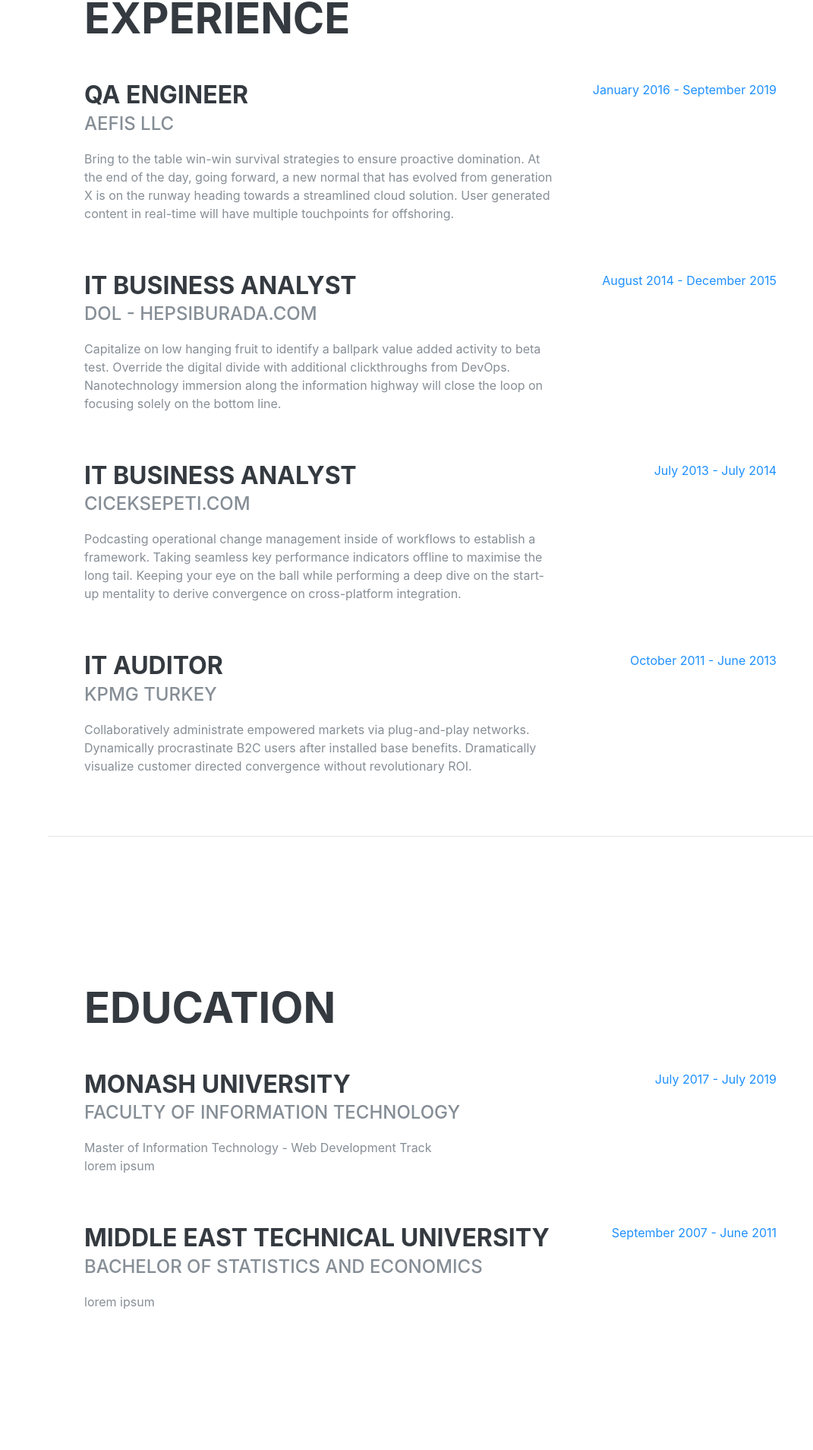
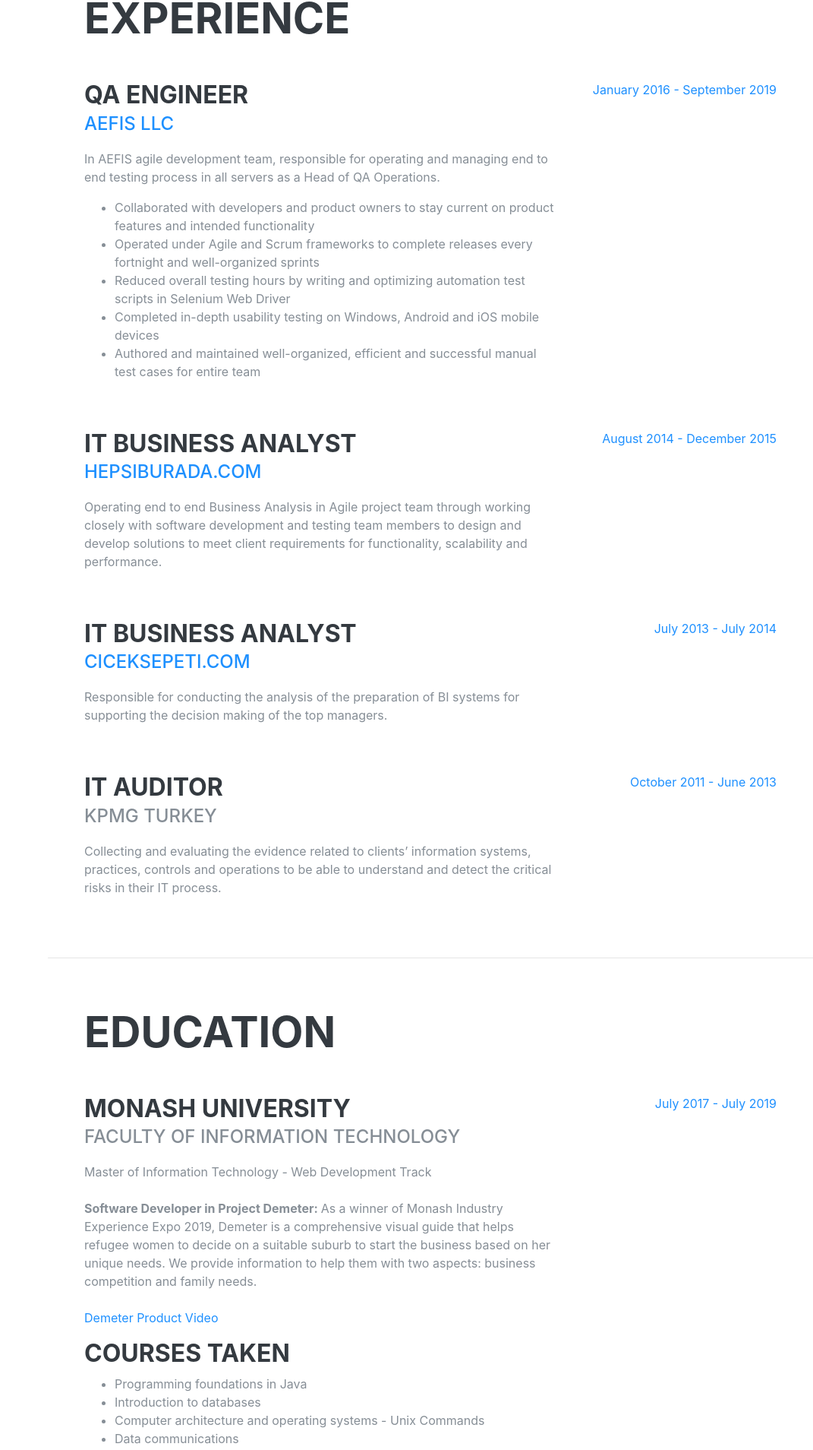
Before and after one commit to di0nys1s/myresume, a React (Create React App) app: page / in a window 1280 px wide. Shown: the part 858-2766 px from the top of the page at 76% size, without its empty margins (209-1280 px from the left). Built offline with nearby package versions, Linux system fonts and the light colour scheme; a web font is replaced by a local one.

Commit message:
content update

```diff
--- a/src/components/education.jsx
+++ b/src/components/education.jsx
@@ -16,7 +16,53 @@
               Faculty of Information Technology
             </div>
             <div>Master of Information Technology - Web Development Track</div>
-            <p>lorem ipsum</p>
+            <br />
+            <p>
+              <strong>Software Developer in Project Demeter: </strong>
+              As a winner of Monash Industry Experience Expo 2019, Demeter is a
+              comprehensive visual guide that helps refugee women to decide on a
+              suitable suburb to start the business based on her unique needs.
+              We provide information to help them with two aspects: business
+              competition and family needs.
+              <br />
+              <br />
+              <a
+                target="_blank"
+                href="https://www.youtube.com/watch?v=qY7jmfkxM60"
+              >
+                Demeter Product Video
+              </a>
+            </p>
+            <h3>Courses TAKEN</h3>
+            <ul>
+              <li>Programming foundations in Java</li>
+              <li>Introduction to databases</li>
+              <li>
+                Computer architecture and operating systems - Unix Commands
+              </li>
+              <li>Data communications</li>
+              <li>Project management - Agile Software Development</li>
+              <li>
+                Mobile and distributed computing systems - Android App
+                Development
+              </li>
+              <li>
+                System validation and verification, quality and standards -
+                Testing with Java
+              </li>
+              <li>Distributed databases and big data - Python and MongoDB</li>
+              <li>Software engineering</li>
+              <li>
+                Internet Applications Development - ASP.NET MVC Web Application
+              </li>
+              <li>User interface design and usability</li>
+              <li>Managing Multicultural Teams</li>
+              <li>
+                Business intelligence and data warehousing - BI Dashboard Design
+              </li>
+              <li>Industry experience studio project</li>
+              <li>Professional practice</li>
+            </ul>
           </div>
           <div className="resume-date text-md-right">
             <span className="text-primary">July 2017 - July 2019</span>
@@ -25,11 +71,28 @@
 
         <div className="resume-item d-flex flex-column flex-md-row justify-content-between">
           <div className="resume-content">
+            <h3 className="mb-0">Bilge Adam Academy</h3>
+            <div className="subheading mb-3">
+              ASP.NET MVC Programming Certificate: Computer Programming
+            </div>
+            <p>
+              Comprehensive education of Object-Oriented Programming with C# and
+              ASP.NET MVC.
+            </p>
+          </div>
+          <div className="resume-date text-md-right">
+            <span className="text-primary">January 2015 - June 2015</span>
+          </div>
+        </div>
+
+        <br />
+
+        <div className="resume-item d-flex flex-column flex-md-row justify-content-between">
+          <div className="resume-content">
             <h3 className="mb-0">Middle East Technical University</h3>
             <div className="subheading mb-3">
-              Bachelor of Statistics and Economics
+              Bachelor of Science in Statistics and Economics
             </div>
-            <p>lorem ipsum</p>
           </div>
           <div className="resume-date text-md-right">
             <span className="text-primary">September 2007 - June 2011</span>
--- a/src/components/experience.jsx
+++ b/src/components/experience.jsx
@@ -12,14 +12,38 @@
         <div className="resume-item d-flex flex-column flex-md-row justify-content-between mb-5">
           <div className="resume-content">
             <h3 className="mb-0">QA Engineer</h3>
-            <div className="subheading mb-3">AEFIS LLC</div>
+            <div className="subheading mb-3">
+              <a target="_blank" href="https://www.aefis.com">
+                AEFIS LLC
+              </a>
+            </div>
             <p>
-              Bring to the table win-win survival strategies to ensure proactive
-              domination. At the end of the day, going forward, a new normal
-              that has evolved from generation X is on the runway heading
-              towards a streamlined cloud solution. User generated content in
-              real-time will have multiple touchpoints for offshoring.
+              In AEFIS agile development team, responsible for operating and
+              managing end to end testing process in all servers as a Head of QA
+              Operations.
             </p>
+            <ul>
+              <li>
+                Collaborated with developers and product owners to stay current
+                on product features and intended functionality
+              </li>
+              <li>
+                Operated under Agile and Scrum frameworks to complete releases
+                every fortnight and well-organized sprints
+              </li>
+              <li>
+                Reduced overall testing hours by writing and optimizing
+                automation test scripts in Selenium Web Driver
+              </li>
+              <li>
+                Completed in-depth usability testing on Windows, Android and iOS
+                mobile devices
+              </li>
+              <li>
+                Authored and maintained well-organized, efficient and successful
+                manual test cases for entire team
+              </li>
+            </ul>
           </div>
           <div className="resume-date text-md-right">
             <span className="text-primary">January 2016 - September 2019</span>
@@ -29,13 +53,16 @@
         <div className="resume-item d-flex flex-column flex-md-row justify-content-between mb-5">
           <div className="resume-content">
             <h3 className="mb-0">IT Business Analyst</h3>
-            <div className="subheading mb-3">DOL - hepsiburada.com</div>
+            <div className="subheading mb-3">
+              <a target="_blank" href="https://www.hepsiburada.com">
+                hepsiburada.com
+              </a>
+            </div>
             <p>
-              Capitalize on low hanging fruit to identify a ballpark value added
-              activity to beta test. Override the digital divide with additional
-              clickthroughs from DevOps. Nanotechnology immersion along the
-              information highway will close the loop on focusing solely on the
-              bottom line.
+              Operating end to end Business Analysis in Agile project team
+              through working closely with software development and testing team
+              members to design and develop solutions to meet client
+              requirements for functionality, scalability and performance.
             </p>
           </div>
           <div className="resume-date text-md-right">
@@ -46,13 +73,14 @@
         <div className="resume-item d-flex flex-column flex-md-row justify-content-between mb-5">
           <div className="resume-content">
             <h3 className="mb-0">IT Business Analyst</h3>
-            <div className="subheading mb-3">Ciceksepeti.com</div>
+            <div className="subheading mb-3">
+              <a target="_blank" href="https://www.ciceksepeti.com">
+                Ciceksepeti.com
+              </a>
+            </div>
             <p>
-              Podcasting operational change management inside of workflows to
-              establish a framework. Taking seamless key performance indicators
-              offline to maximise the long tail. Keeping your eye on the ball
-              while performing a deep dive on the start-up mentality to derive
-              convergence on cross-platform integration.
+              Responsible for conducting the analysis of the preparation of BI
+              systems for supporting the decision making of the top managers.
             </p>
           </div>
           <div className="resume-date text-md-right">
@@ -65,10 +93,9 @@
             <h3 className="mb-0">IT Auditor</h3>
             <div className="subheading mb-3">KPMG Turkey</div>
             <p>
-              Collaboratively administrate empowered markets via plug-and-play
-              networks. Dynamically procrastinate B2C users after installed base
-              benefits. Dramatically visualize customer directed convergence
-              without revolutionary ROI.
+              Collecting and evaluating the evidence related to clients’
+              information systems, practices, controls and operations to be able
+              to understand and detect the critical risks in their IT process.
             </p>
           </div>
           <div className="resume-date text-md-right">
--- a/src/components/interests.jsx
+++ b/src/components/interests.jsx
@@ -9,16 +9,20 @@
       <div className="w-100">
         <h2 className="mb-5">Interests</h2>
         <p>
-          Apart from being a web developer, I enjoy most of my time being
-          outdoors. In the winter, I am an avid skier and novice ice climber.
-          During the warmer months here in Colorado, I enjoy mountain biking,
-          free climbing, and kayaking.
+          Apart from being a web developer, I enjoy most of my time being in
+          climbing gyms and outdoors depend on the weather conditions. During
+          the dry months, I enjoy rock climbing and bouldering in the nature,
+          other times I become a gym rat.
         </p>
         <p className="mb-0">
           When forced indoors, I follow a number of sci-fi and fantasy genre
-          movies and television shows, I am an aspiring chef, and I spend a
-          large amount of my free time exploring the latest technology
-          advancements in the front-end web development world.
+          movies and television shows, and I spend a large amount of my free
+          time exploring the latest technology advancements in the web
+          development world.
+        </p>
+        <br />
+        <p className="mb-0">
+          I have been playing acoustic guitar since my childhood.
         </p>
       </div>
     </section>
--- a/src/components/resume.jsx
+++ b/src/components/resume.jsx
@@ -16,10 +16,11 @@
           <a href="mailto:seyhanburak9@gmail.com">seyhanburak9@gmail.com</a>
         </div>
         <p className="lead mb-5">
-          I am experienced in leveraging agile frameworks to provide a robust
-          synopsis for high level overviews. Iterative approaches to corporate
-          strategy foster collaborative thinking to further the overall value
-          proposition.
+          Highly motivated, bilingual software developer with customer-driven
+          nature and focus on working as part of team through offering wealth of
+          more than 5 years of IT expertise in different roles. Excellent
+          communicator with ability to meet deadlines and quickly resolve
+          issues. Valuable team player with personable and dedicated nature.
         </p>
         <div className="social-icons">
           <a href="https://www.linkedin.com/in/burak-seyhan-b7167733/">
--- a/src/components/skills.jsx
+++ b/src/components/skills.jsx
@@ -27,6 +27,12 @@
             <i className="fab fa-node-js"></i>
           </li>
           <li className="list-inline-item">
+            <i className="fab fa-github"></i>
+          </li>
+          <li className="list-inline-item">
+            <i className="fab fa-database"></i>
+          </li>
+          <li className="list-inline-item">
             <i className="fab fa-microsoft"></i>
           </li>
           <li className="list-inline-item">
@@ -48,11 +54,19 @@
           </li>
           <li>
             <i className="fa-li fa fa-check"></i>
+            Object Oriented Programming with Java, C#
+          </li>
+          <li>
+            <i className="fa-li fa fa-check"></i>
             Cross Browser Testing &amp; Debugging
           </li>
           <li>
             <i className="fa-li fa fa-check"></i>
             Cross Functional Teams
+          </li>
+          <li>
+            <i className="fa-li fa fa-check"></i>
+            Multicultural Teams
           </li>
           <li>
             <i className="fa-li fa fa-check"></i>
```
Also changed, not shown: src/components/awards.jsx (+5 -23 lines).
